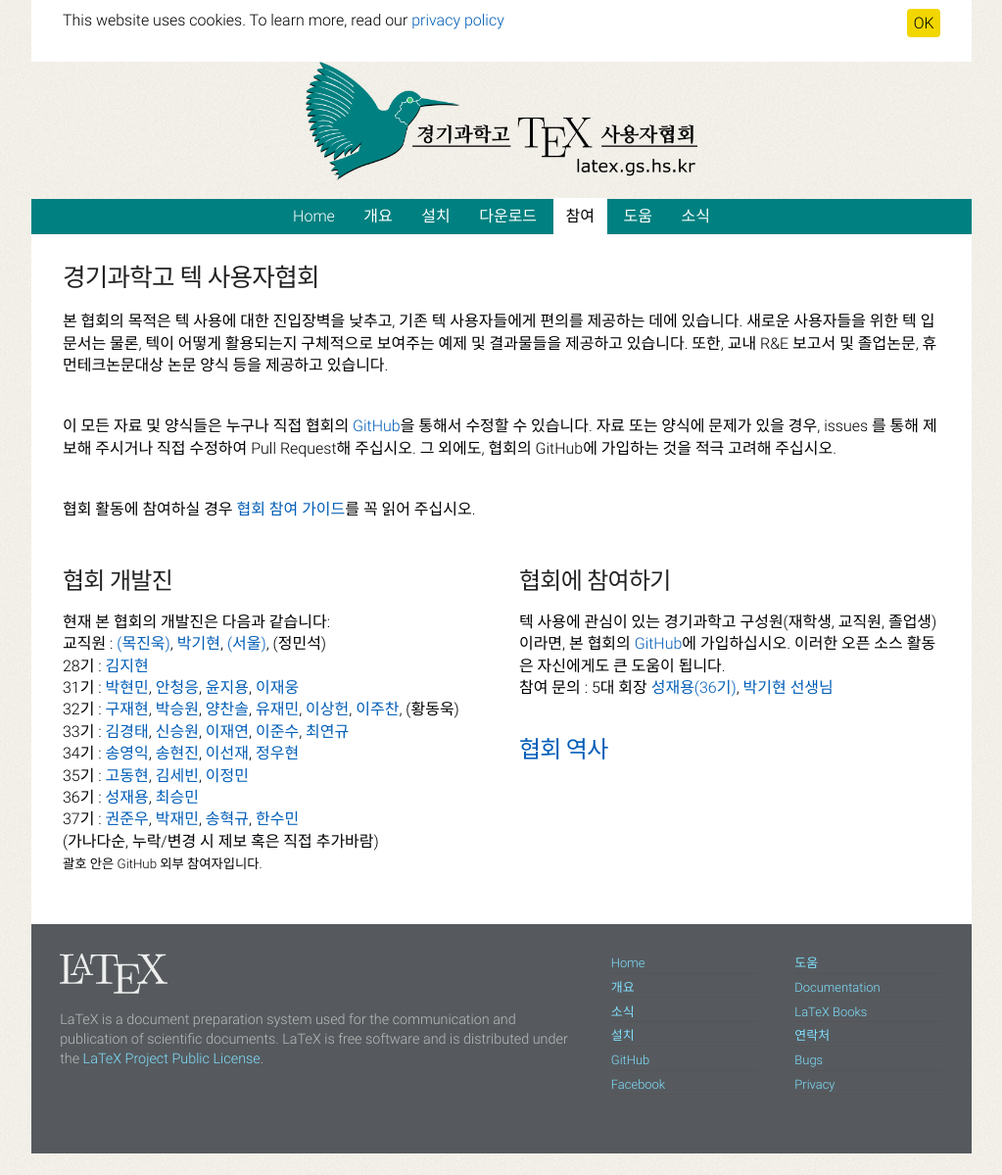
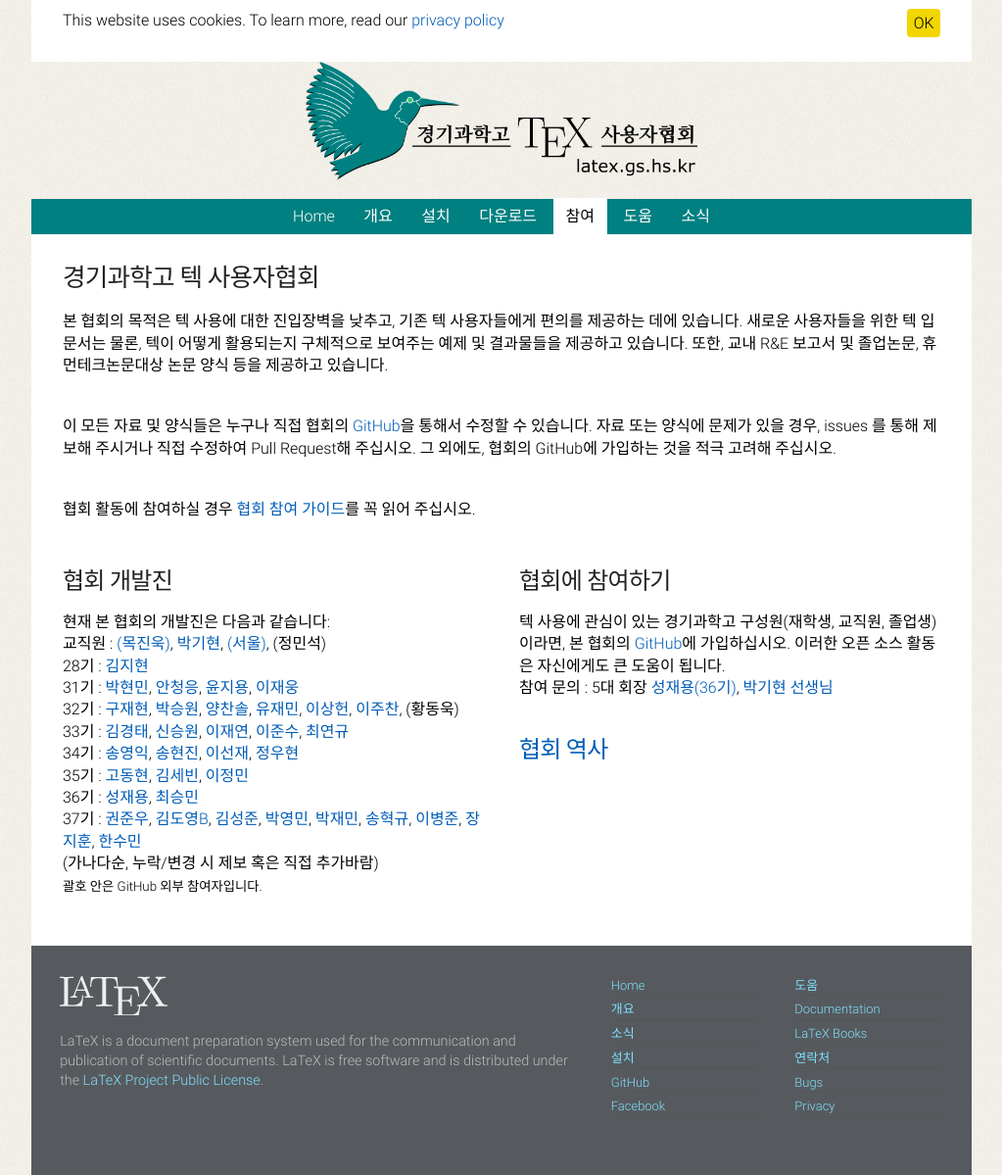
Before and after one commit to gshstexsociety/gshstexsociety.github.io, a Jekyll site: the page built from 참여/index.md, in a window 1280 px wide. Shown: the whole page at 98% size, without its empty margins (128-1151 px from the left). Built offline with Jekyll 4.4.1, drawn with Linux system fonts in a browser that asks for light colours; before the commit the page ends 1177 px from its top, so only the background shows below that.

Commit message:
Update index.md

```diff
--- a/참여/index.md
+++ b/참여/index.md
@@ -39,7 +39,7 @@ permalink: /참여/
     <br>
     36기 : <a href="https://github.com/buttercrab">성재용</a>, <a href="https://github.com/gs18113">최승민</a>
     <br>
-    37기 : <a href="https://github.com/junukwon7">권준우</a>, <a href="https://github.com/arnold518">박재민</a>, <a href="https://github.com/hyukgyu03">송혁규</a>, <a href="https://github.com/polaris041437">한수민</a>
+    37기 : <a href="https://github.com/junukwon7">권준우</a>, <a href="https://github.com/choco-bear">김도영B</a>, <a href="https://github.com/sungjune222">김성준</a>, <a href="https://github.com/manig235">박영민</a>, <a href="https://github.com/arnold518">박재민</a>, <a href="https://github.com/hyukgyu03">송혁규</a>, <a href="https://github.com/jsnsmt">이병준</a>, <a href="https://github.com/jihoonchang">장지훈</a>, <a href="https://github.com/polaris041437">한수민</a>
     <br>
     (가나다순, 누락/변경 시 제보 혹은 직접 추가바람)
     <br>
```
